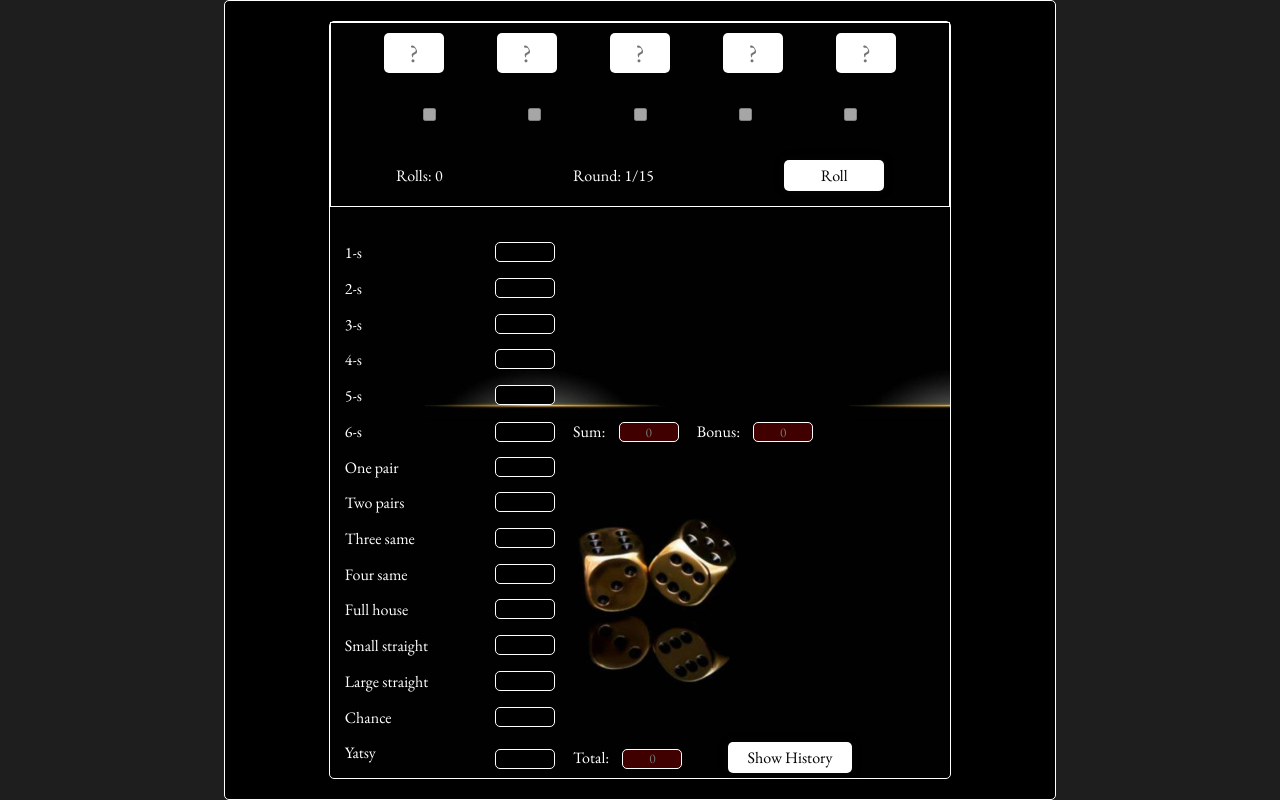
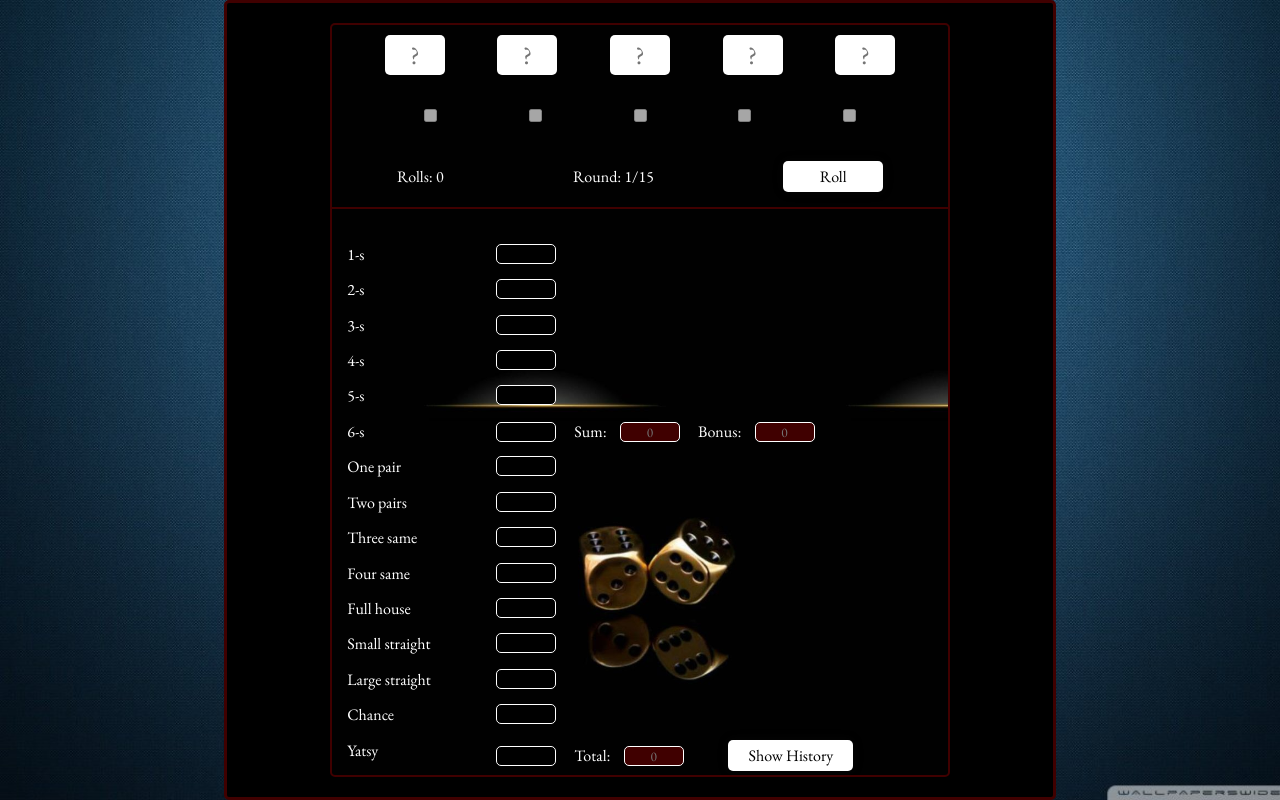
Before and after one commit to khizerkhan-2316/yatzyprojekt, a plain HTML site: page index.html in a window 1280 px wide. Drawn offline with nearby package versions, Linux system fonts and the light colour scheme.

Commit message:
finished project

```diff
--- a/css/style.css
+++ b/css/style.css
@@ -37,7 +37,9 @@
   background-color: #778294;
   color: white;
   font-family: var(--text-font-family);
-  background-color: #1e1e1e;
+  background-color: #400000;
+  background-image: url('../assets/images/backgroundCover.webp');
+  background-size: cover;
 }
 
 .background-container {
@@ -48,14 +50,14 @@
   justify-content: center;
   align-items: center;
   background-color: black;
-  border: 1px solid white;
+  border: 3px solid #400000;
 }
 
 .game-container-grid {
   width: 75%;
   height: 95%;
   display: grid;
-  border: 1px solid white;
+  border: 2px solid #400000;
   grid-template-columns: 1fr;
   grid-template-rows: 1fr 3fr;
   grid-gap: 15px;
@@ -65,7 +67,7 @@
 }
 
 .top-game-container {
-  border: 1px solid white;
+  border-bottom: 2px solid #400000;
 }
 
 .checkbox-control {
--- a/javascript/DOM.js
+++ b/javascript/DOM.js
@@ -40,7 +40,7 @@ checkboxes.forEach((checkbox, index) => {
   checkbox.addEventListener('click', () => {
     isDieHolded(checkbox)
       ? game.getAllDices()[index].setIsHold(true)
-      : allDices.getAllDices()[index].setIsHold(false);
+      : game.getAllDices()[index].setIsHold(false);
   });
 });
 
```
